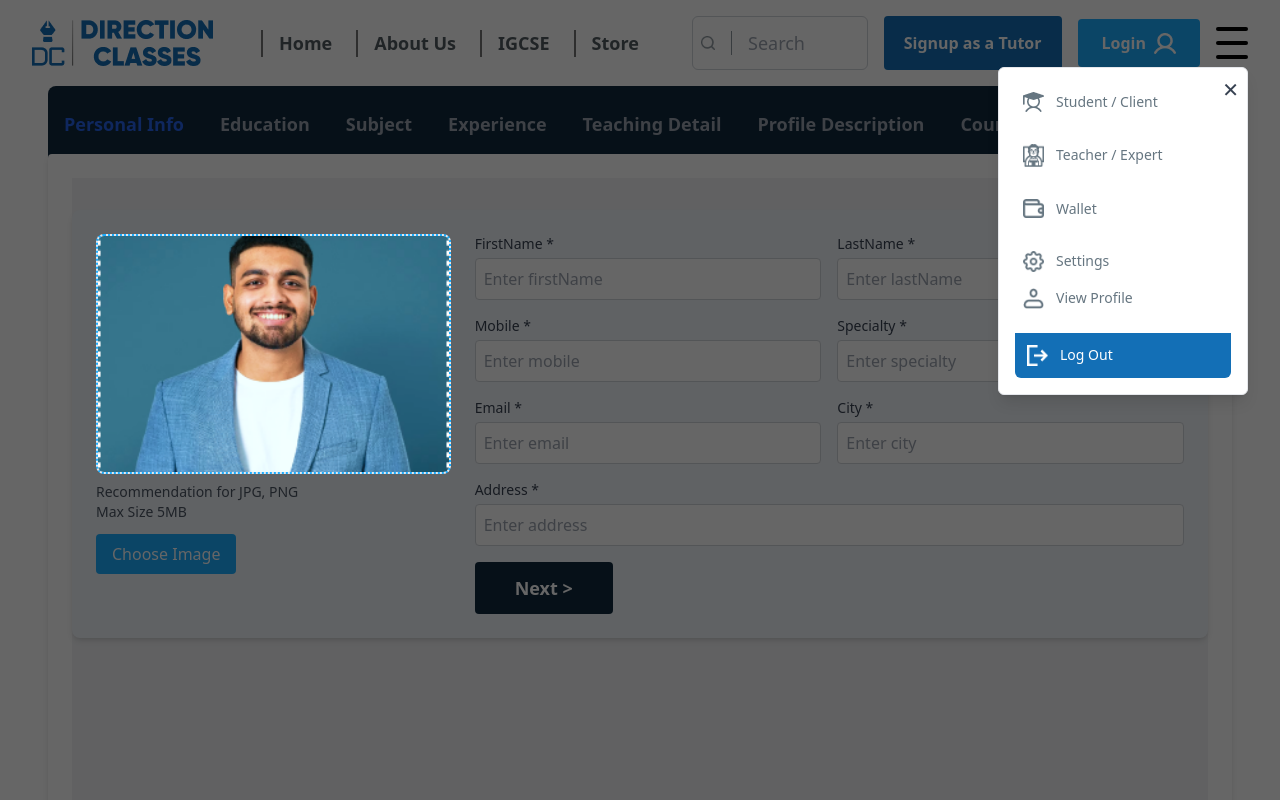
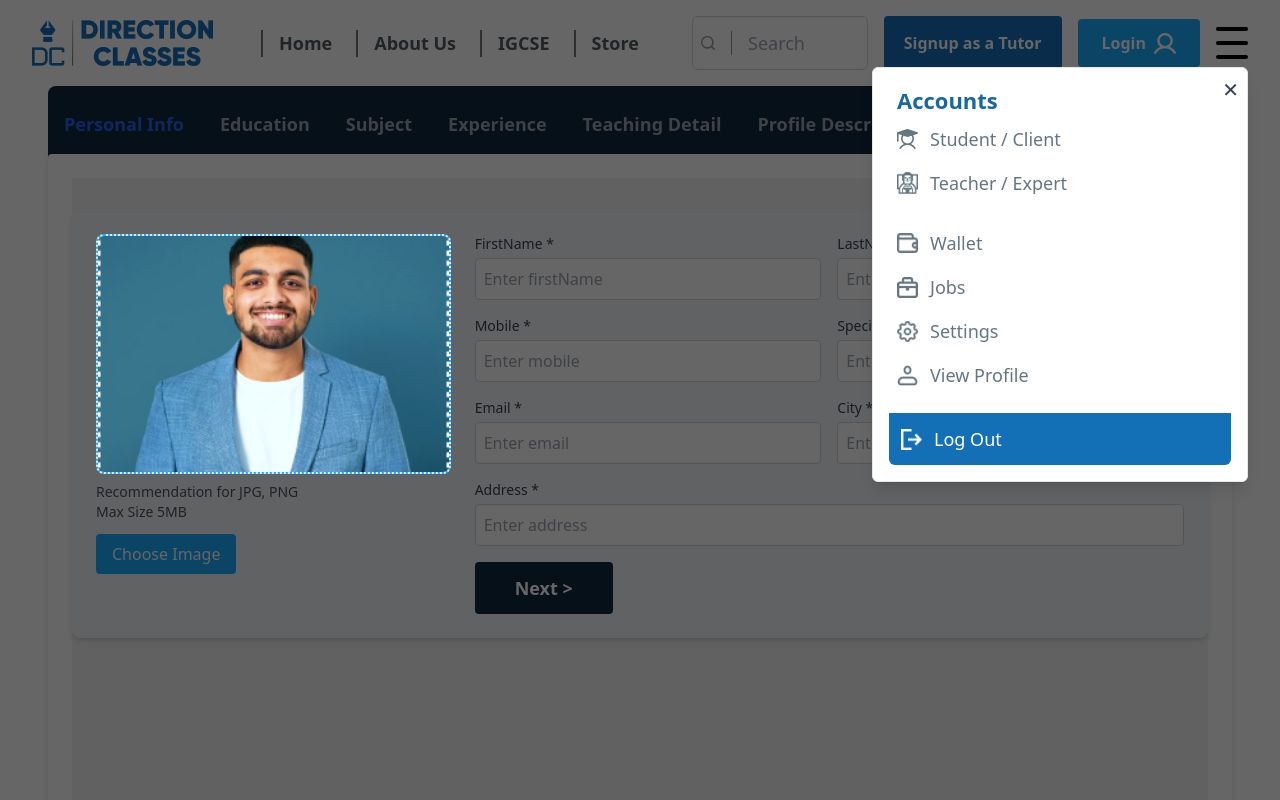
Before and after one commit to rehanchanija/Teacher_onn, a Next.js app: page / in a window 1280 px wide. Both pictures are taken after a click on the element 1232 px from the left and 43 px from the top of the page. Shown: the top 800 px of the page. Built offline with nearby package versions, Linux system fonts and the light colour scheme.

Commit message:
add jobs section and accounts Heading in dropdown

```diff
--- a/components/Navbar/Hamburg.js
+++ b/components/Navbar/Hamburg.js
@@ -34,7 +34,7 @@ const Hamburg = () => {
                     <div className="fixed inset-0 bg-black bg-opacity-60 z-9"></div>
 
                     {/* Dropdown Content */}
-                    <div className="absolute right-0 mt-2 w-[250px] bg-white shadow-lg rounded-md border border-gray-200 z-10 transition-all duration-300">
+                    <div className="absolute right-0 mt-2 w-[376px] bg-white shadow-lg rounded-md border border-gray-210 z-10 transition-all duration-300">
                         <div className="p-4 relative">
                             {/* Close Button */}
                             <button
@@ -46,14 +46,18 @@ const Hamburg = () => {
 
                             {/* Dropdown Items */}
                             <div className="space-y-4">
+                                <div >
+                                    <div className="mx-2">
+                                        <h1 className="text-[22px] font-bold text-[#1667A5]">Accounts</h1>
+                                    </div>
                                     <div className="flex items-center space-x-3 hover:bg-gray-100 p-2 cursor-pointer">
                                         <Image
                                             src="/client.png" // Replace with your icon image path
                                             alt="Student Icon"
                                             width={21}
-                                        height={20}
+                                            height={21}
                                         />
-                                    <span className="text-[#667681] text-sm">Student / Client</span>
+                                        <span className="text-[#667681] text-lg">Student / Client</span>
                                     </div>
 
                                     <div className="flex items-center space-x-3 hover:bg-gray-100 p-2 cursor-pointer">
@@ -63,31 +67,44 @@ const Hamburg = () => {
                                                     src="/teacher.png" // Replace with your icon image path
                                                     alt="Teacher Icon"
                                                     width={21}
-                                                height={20}
+                                                    height={21}
                                                 />
-                                            <span className="text-[#667681] text-sm">Teacher / Expert</span>
+                                                <span className="text-[#667681] text-lg">Teacher / Expert</span>
                                             </div>
                                         </Link>
                                     </div>
+                                </div>
+
+                                <div>
 
                                     <div className="flex items-center space-x-3 hover:bg-gray-100 p-2 cursor-pointer">
                                         <Image
                                             src="/wallet.png" // Replace with your icon image path
                                             alt="Wallet Icon"
                                             width={21}
-                                        height={20}
+                                            height={21}
                                         />
-                                    <span className="text-[#667681] text-sm">Wallet</span>
+                                        <span className="text-[#667681] text-lg">Wallet</span>
                                     </div>
+                                    <div className="flex items-center space-x-3 hover:bg-gray-100 p-2 cursor-pointer">
+                                        <Image
+                                            src="/jobs.png" // Replace with your icon image path
+                                            alt="jobs Icon"
+                                            width={21}
+                                            height={21}
+                                        />
+                                        <span className="text-[#667681] text-lg">Jobs</span>
+                                    </div>
+
 
                                     <div className="flex items-center space-x-3 hover:bg-gray-100 p-2 cursor-pointer">
                                         <Image
                                             src="/setting.png" // Replace with your icon image path
                                             alt="Settings Icon"
                                             width={21}
-                                        height={20}
+                                            height={21}
                                         />
-                                    <span className="text-[#667681] text-sm">Settings</span>
+                                        <span className="text-[#667681] text-lg">Settings</span>
                                     </div>
 
                                     <Link href="/MyProfile">
@@ -96,21 +113,23 @@ const Hamburg = () => {
                                                 src="/profile.png" // Replace with your icon image path
                                                 alt="Profile Icon"
                                                 width={21}
-                                            height={20}
+                                                height={21}
                                             />
-                                        <span className="text-[#667681] text-sm">View Profile</span>
+                                            <span className="text-[#667681] text-lg">View Profile</span>
                                         </div>
                                     </Link>
 
+
+                                </div>
                                 {/* Log Out Item */}
                                 <div className="flex items-center space-x-3 bg-[#136FB6] text-white p-3 cursor-pointer w-full rounded-b-md">
                                     <Image
                                         src="/logout.png" // Replace with your icon image path
                                         alt="Log Out Icon"
                                         width={21}
-                                        height={20}
+                                        height={21}
                                     />
-                                    <span className="text-sm">Log Out</span>
+                                    <span className="text-lg">Log Out</span>
                                 </div>
                             </div>
                         </div>
```
Also changed, not shown: public/jobs.png. Lines whose indentation alone changed are shown as unchanged.
